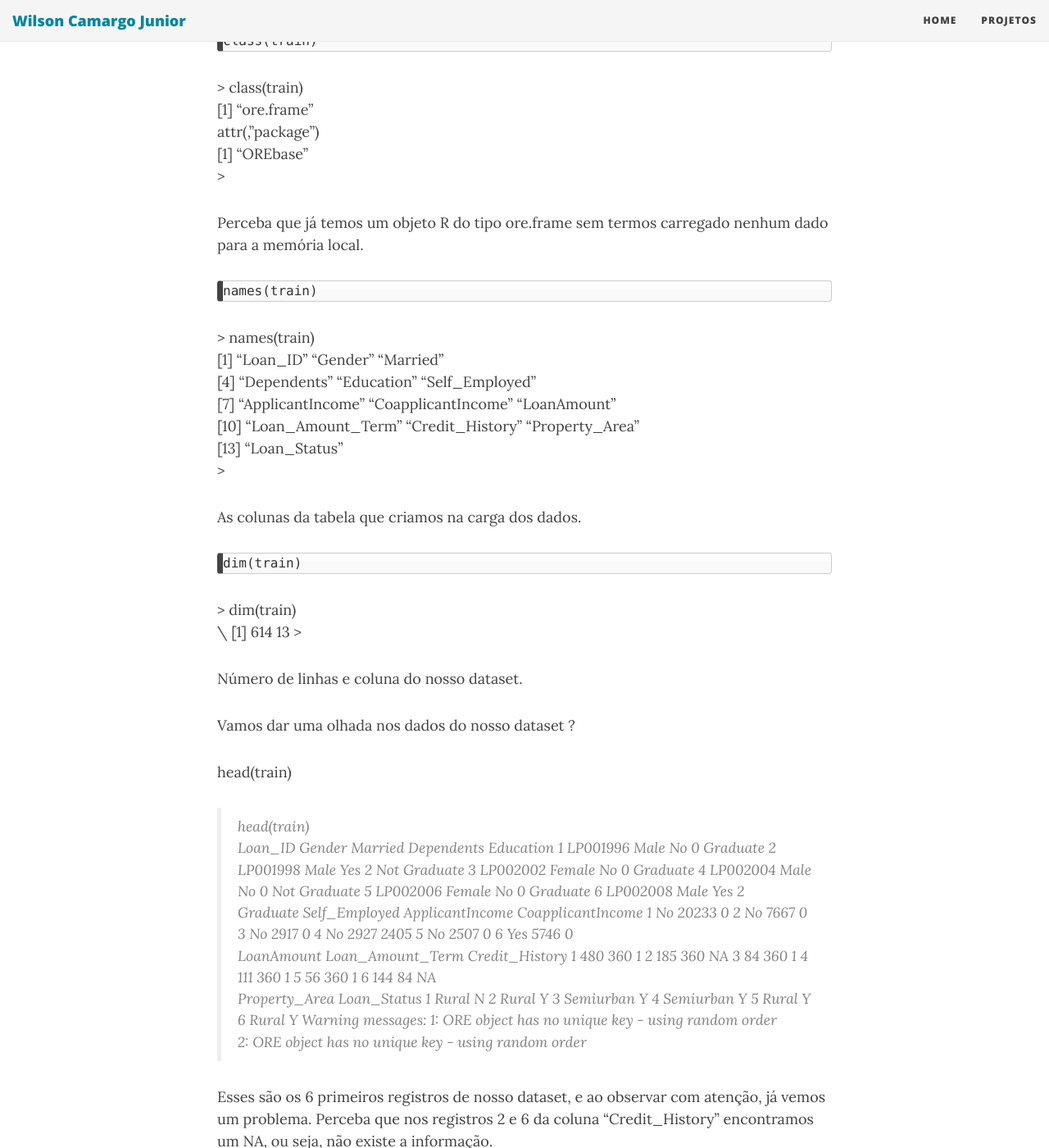
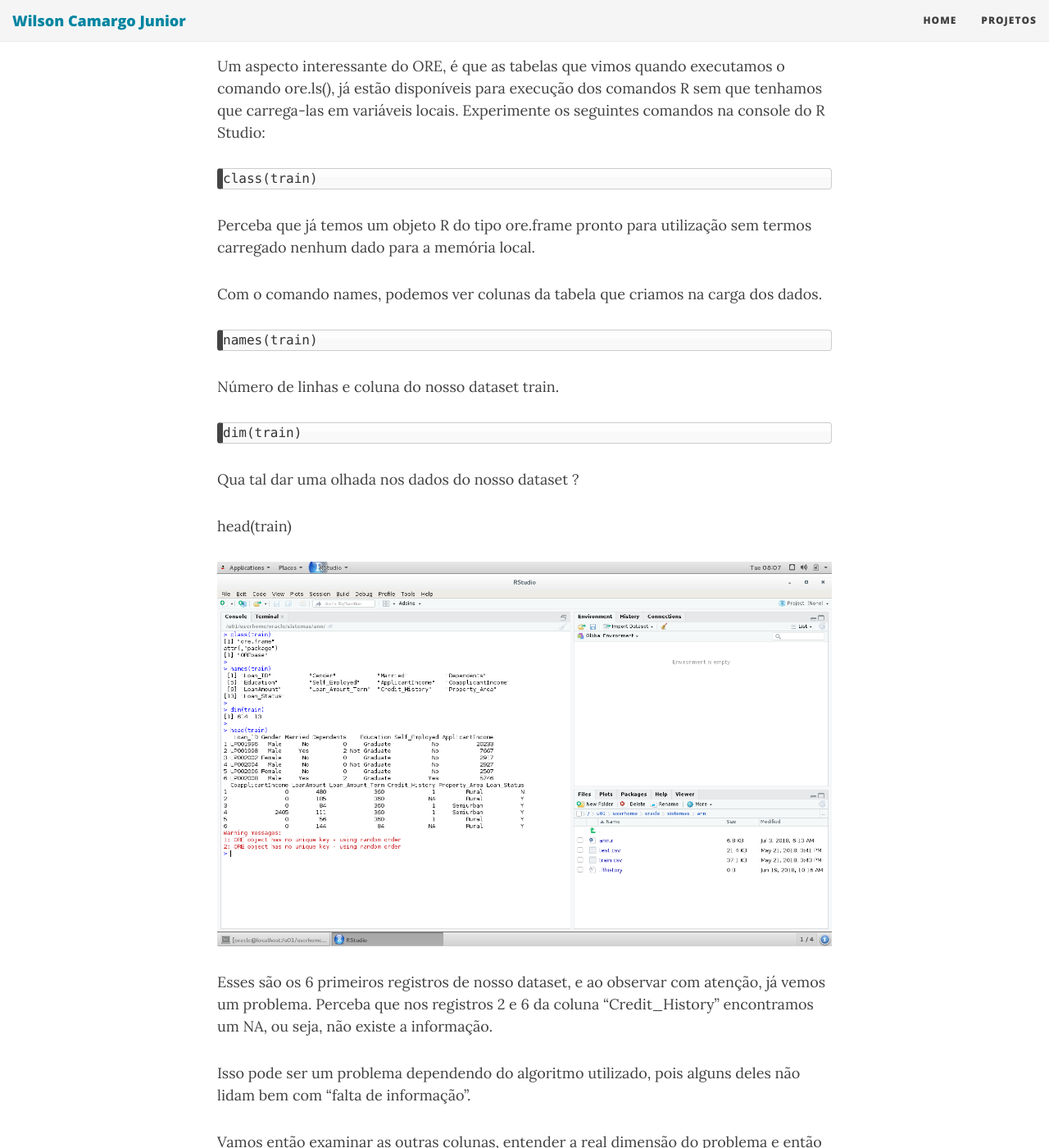
Before and after one commit to wilson-camargo-jr/teste, a Jekyll site: the page built from tmp/p7.md, in a window 1280 px wide and 1400 px high, scrolled down 6001 px. Shown: the whole window at 82% size. Built offline with Jekyll 4.4.1, drawn with Linux system fonts in a browser that asks for light colours; nearby versions of some CDN libraries; comment, search, counter and statistics services are not loaded; some of the changed text lies outside the part shown.

Commit message:
Update p7.md

````diff
--- a/tmp/p7.md
+++ b/tmp/p7.md
@@ -97,6 +97,11 @@
 ore.ls()
 ```
 
+\> ore.ls()
+\[1] "test"  "train"
+
+Agora existem duas tabelas no banco de dados com nomes test e train, que em um caso real, seriam tabelas de trabalho de sistemas que poderiam ser diretamente utilizadas com Analytics.
+
 Trabalho com bancos de dados há muito tempo, mas confesso que me surpreendi na primeira vez que fiz esse tipo de carga de dados.... quem já teve que fazer imports de dados para o banco sabe bem do que estou falando....
 
 Com os dados carregados no banco, vamos iniciar nossas análises.
@@ -107,73 +112,26 @@
 class(train)
 ```
 
-\> class(train)
-\[1] "ore.frame"
-attr(,"package")
-\[1] "OREbase"
-\>
+Perceba que já temos um objeto R do tipo ore.frame pronto para utilização sem termos carregado nenhum dado para a memória local.
 
-Perceba que já temos um objeto R do tipo ore.frame sem termos carregado nenhum dado para a memória local.
+Com o comando names, podemos ver colunas da tabela que criamos na carga dos dados.
+
 ```
 names(train)
 ```
 
-\> names(train)
-\[1]  "Loan_ID"           "Gender"            "Married"
-\[4]  "Dependents"        "Education"         "Self_Employed"
-\[7]  "ApplicantIncome"   "CoapplicantIncome" "LoanAmount"
-\[10] "Loan_Amount_Term"  "Credit_History"    "Property_Area"
-\[13] "Loan_Status"
-\>
+Número de linhas e coluna do nosso dataset train.
 
-As colunas da tabela que criamos na carga dos dados.
 ```
 dim(train)
 ```
 
-\> dim(train)
-\ [1] 614  13
-\>
-
-Número de linhas e coluna do nosso dataset.
-
-Vamos dar uma olhada nos dados do nosso dataset ?
+Qua tal dar uma olhada nos dados do nosso dataset ?
 
 head(train)
 
-> head(train)
-   Loan_ID Gender Married Dependents    Education
-1 LP001996   Male      No          0     Graduate
-2 LP001998   Male     Yes          2 Not Graduate
-3 LP002002 Female      No          0     Graduate
-4 LP002004   Male      No          0 Not Graduate
-5 LP002006 Female      No          0     Graduate
-6 LP002008   Male     Yes          2
-       Graduate   Self_Employed ApplicantIncome CoapplicantIncome
-1            No           20233                 0
-2            No            7667                 0
-3            No            2917                 0
-4            No            2927              2405
-5            No            2507                 0
-6           Yes            5746                 0
-  LoanAmount Loan_Amount_Term Credit_History
-1        480              360              1
-2        185              360             NA
-3         84              360              1
-4        111              360              1
-5         56              360              1
-6        144               84             NA
-  Property_Area Loan_Status
-1         Rural           N
-2         Rural           Y
-3     Semiurban           Y
-4     Semiurban           Y
-5         Rural           Y
-6         Rural           Y
-Warning messages:
-1: ORE object has no unique key - using random order
-2: ORE object has no unique key - using random order
->
+![rsutdio](https://wilson-camargo-jr.github.io/img/data-exam.jpg)
+
 
 Esses são os 6 primeiros registros de nosso dataset, e ao observar com atenção, já vemos um problema. Perceba que nos registros 2 e 6 da coluna “Credit_History” encontramos um NA, ou seja, não existe a informação.
 
````
